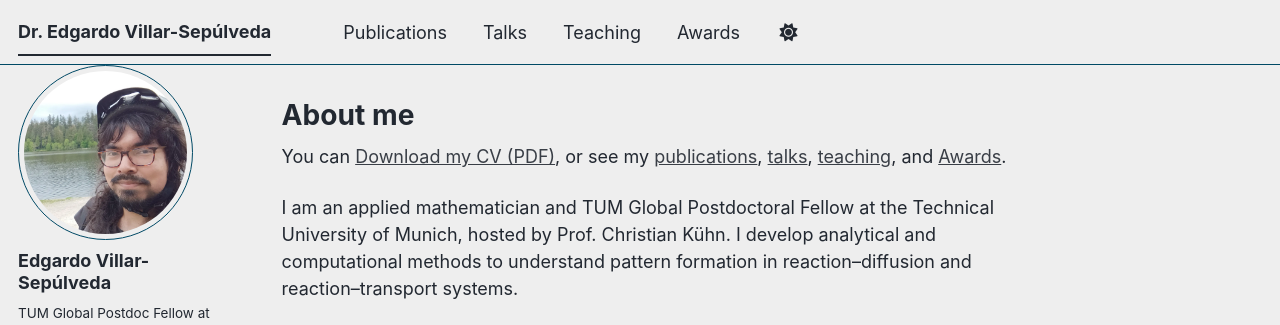
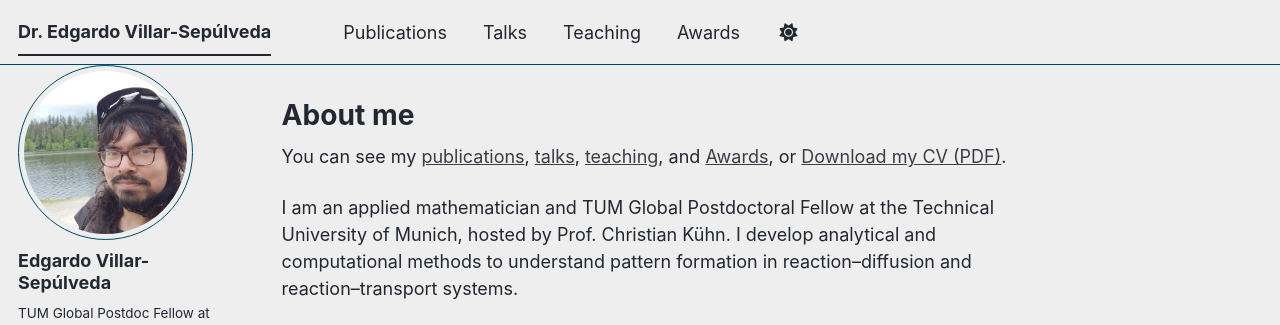
Before and after one commit to edgardeitor/edgardeitor.github.io, a Jekyll site: the page built from _pages/about.md, in a window 1280 px wide and 900 px high. Shown: the top 325 px of the window. Built offline with Jekyll 4.4.1, drawn with Linux system fonts in a browser that asks for light colours; a style sheet for code colours, icons or effects is not loaded.

Commit message:
Updating information

```diff
--- a/_pages/about.md
+++ b/_pages/about.md
@@ -7,7 +7,7 @@ redirect_from:
   - /about.html
 ---
 
-You can [Download my CV (PDF)](/files/Edgardo_Villar-Sepulveda_CV.pdf), or see my [publications](/publications/), [talks](/talks/), [teaching](/teaching/), and [Awards](/portfolio/).
+You can see my [publications](/publications/), [talks](/talks/), [teaching](/teaching/), and [Awards](/portfolio/), or [Download my CV (PDF)](/files/Edgardo_Villar-Sepulveda_CV.pdf).
 
 I am an applied mathematician and TUM Global Postdoctoral Fellow at the Technical University of Munich, hosted by Prof. Christian Kühn. I develop analytical and computational methods to understand pattern formation in reaction–diffusion and reaction–transport systems.
 
```
